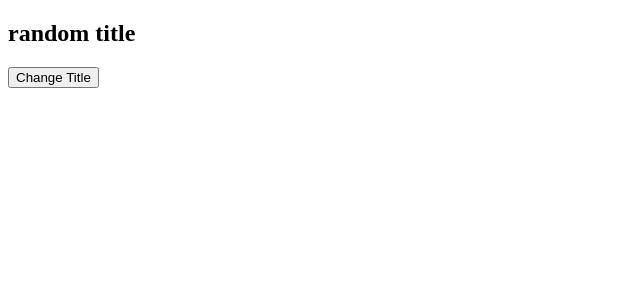
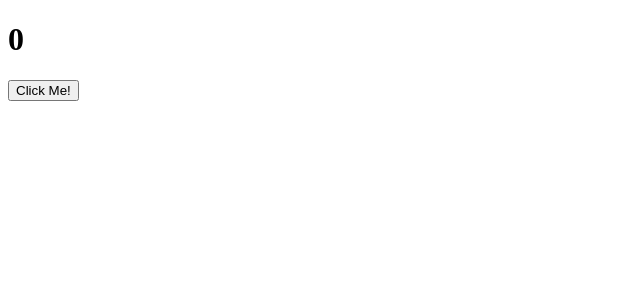
Before and after one commit to monikagupta94159/React-hooks-practice-project, a React (Create React App) app: page / in a window 1280 px wide. Shown: the top 300 px of the page, without its empty margins (0-640 px from the left). Built offline with nearby package versions, Linux system fonts and the light colour scheme; the HTML template or start-up script is replaced by a standard one.

Commit message:
use-effect-basic-example

```diff
--- a/src/App.js
+++ b/src/App.js
@@ -4,10 +4,14 @@ import SetUp2 from './useState/errorExample';
 import SetUp3 from './useState/state-example-counter';
 import SetUp4 from './useState/state-example-Array';
 import SetUp5 from './useState/state-example-object';
+import UseEffectBasics from './useEffect/useEffectBasics';
+
 function App() {
   return (
     <div className="App">
-      <SetUp2 />
+            <UseEffectBasics />
+
+      {/* <SetUp2 /> */}
       {/* <SetUp5 /> */}
       {/* <SetUp4 /> */}
       {/* <SetUp1 /> */}
--- /dev/null
+++ b/src/useEffect/useEffectBasics.js
@@ -0,0 +1,20 @@
+import React, { useState, useEffect } from "react";
+
+const UseEffectBasic = () => {
+  const [value, setValue] = useState(0);
+  useEffect(() => {
+    console.log("effect world");
+    document.title = `newMessage (${value})`;
+  });
+  console.log("hello world");
+  return (
+    <div>
+      <h1>{value}</h1>
+      <button type="button" onClick={() => setValue(value + 1)}>
+        Click Me!
+      </button>
+    </div>
+  );
+};
+
+export default UseEffectBasic;
```
